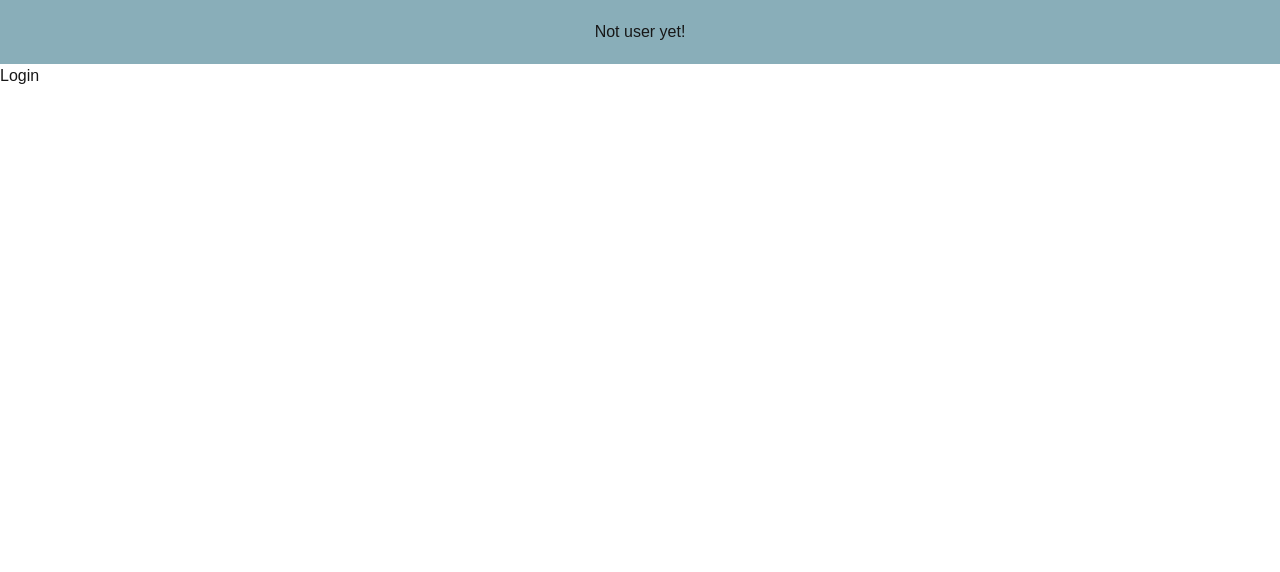
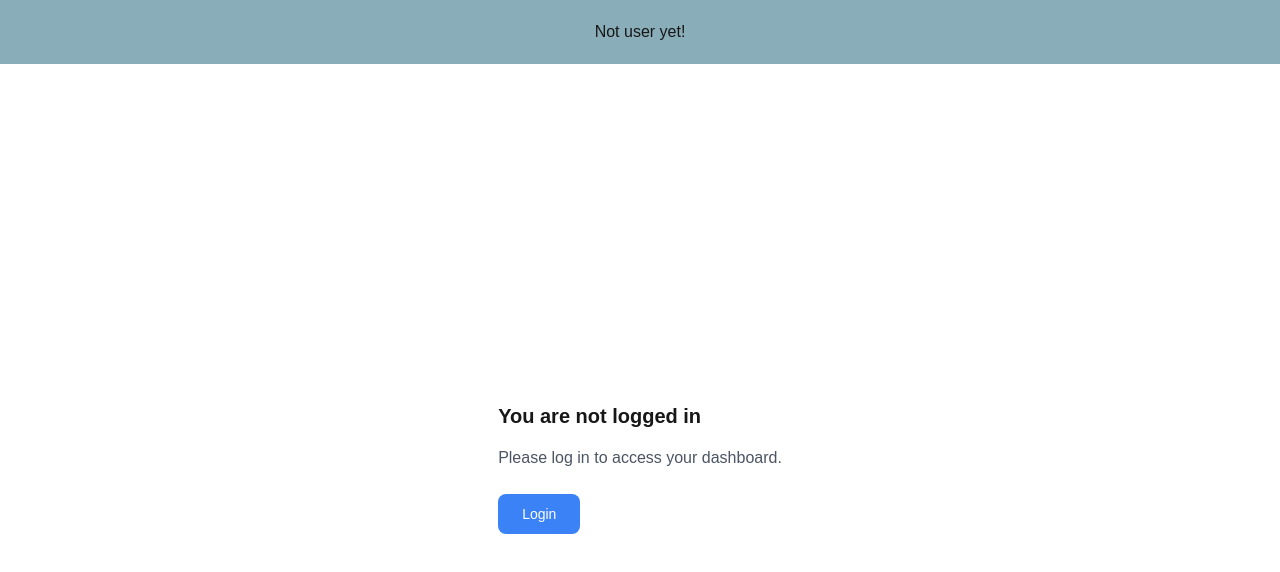
Before and after one commit to tahasama/authjs, a Next.js app: page /dashboard in a window 1280 px wide. Shown: the top 572 px of the page. Built offline with nearby package versions, Linux system fonts and the light colour scheme; no server answers.

Commit message:
reset password

```diff
--- a/app/dashboard/page.tsx
+++ b/app/dashboard/page.tsx
@@ -1,24 +1,38 @@
 "use client";
 import { useSession } from "next-auth/react";
 import Link from "next/link";
-import React from "react";
 
 const Dashboard = () => {
   const { status, data } = useSession();
+
   return (
-    <div>
+    <div className="flex flex-col items-center justify-center min-h-screen">
       {status === "authenticated" ? (
-        <>
-          <h2>
-            {data.user?.email}
-            {`'`}s Dashboard
+        <div>
+          <h2 className="text-xl font-semibold mb-4">
+            Welcome, <span className="text-blue-600">{data.user?.email}</span>!
           </h2>
-          <Link href="/chngPsswrd">reset password</Link>
-        </>
+          <p className="text-gray-600 mb-8">This is your dashboard.</p>
+          <Link
+            href="/chngPsswrd"
+            className=" px-6 py-3 text-sm font-medium text-white bg-blue-500 rounded-lg hover:bg-blue-600"
+          >
+            Reset Password
+          </Link>
+        </div>
       ) : (
-        <>
-          <Link href={"/login"}>Login</Link>
-        </>
+        <div>
+          <h2 className="text-xl font-semibold mb-4">You are not logged in</h2>
+          <p className="text-gray-600 mb-8">
+            Please log in to access your dashboard.
+          </p>
+          <Link
+            href="/login"
+            className="px-6 py-3 text-sm font-medium text-white bg-blue-500 rounded-lg hover:bg-blue-600"
+          >
+            Login
+          </Link>
+        </div>
       )}
     </div>
   );
```
